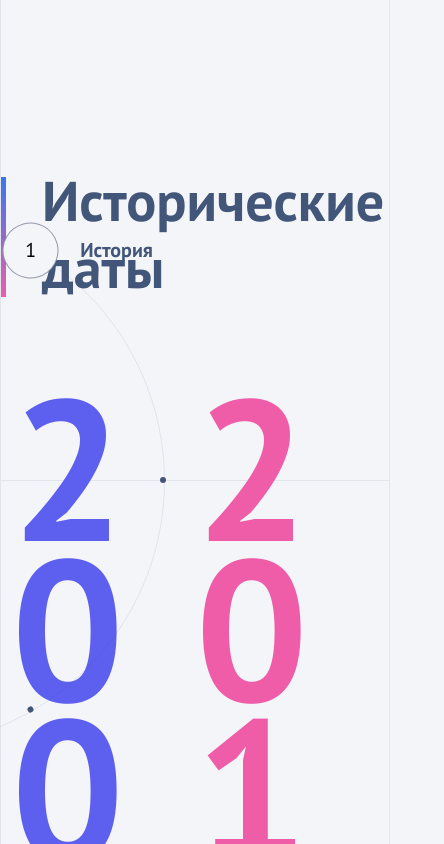
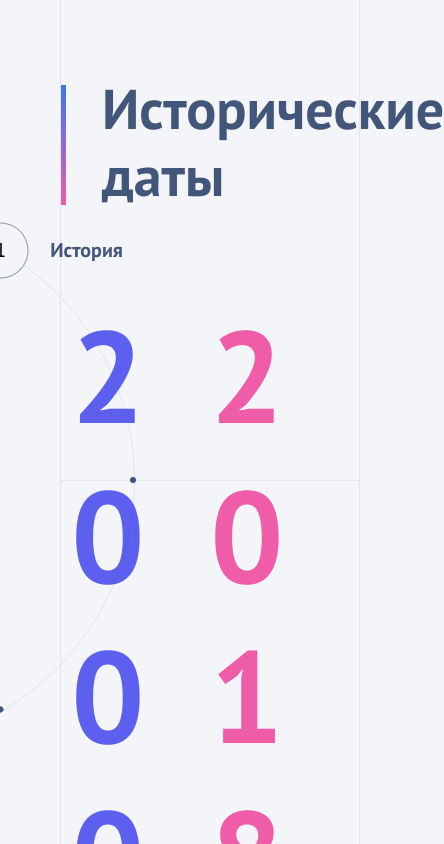
Before and after one commit to Otkazano/history-slider, a React (Create React App) app: page / in a window 390 px wide. Shown: the top 844 px of the page, 444 px wide, since content can reach past the window. Built offline with nearby package versions, Linux system fonts and the light colour scheme.

Commit message:
refactor

```diff
--- a/src/components/Title/Title.scss
+++ b/src/components/Title/Title.scss
@@ -6,12 +6,12 @@
   border-image-slice: 1;
   height: 120px;
   margin: 177px 0 0 0;
+  font-size: 56px;
 
   &__text {
     padding-left: 73px;
     color: $black-blue-color;
     margin: 0;
-    font-size: 56px;
     font-style: normal;
     font-weight: 700;
     line-height: 120%;
@@ -24,4 +24,9 @@
       padding-left: 36px;
     }
   }
+
+  @media (max-width: 1023px) {
+    margin: 85px 0 0 0;
+    font-size: 56px;
+  }
 }
--- a/src/components/Years/Years.scss
+++ b/src/components/Years/Years.scss
@@ -44,4 +44,8 @@
     gap: 0;
     justify-content: space-between;
   }
+
+  @media (max-width: 1023px) {
+    font-size: 130px;
+  }
 }
--- a/src/index.scss
+++ b/src/index.scss
@@ -25,7 +25,4 @@ body {
   @media (max-width: 1400px) {
     padding: 0 30px 0 60px;
   }
-  @media (max-width: 1023px) {
-    padding: 0;
-  }
 }
```
